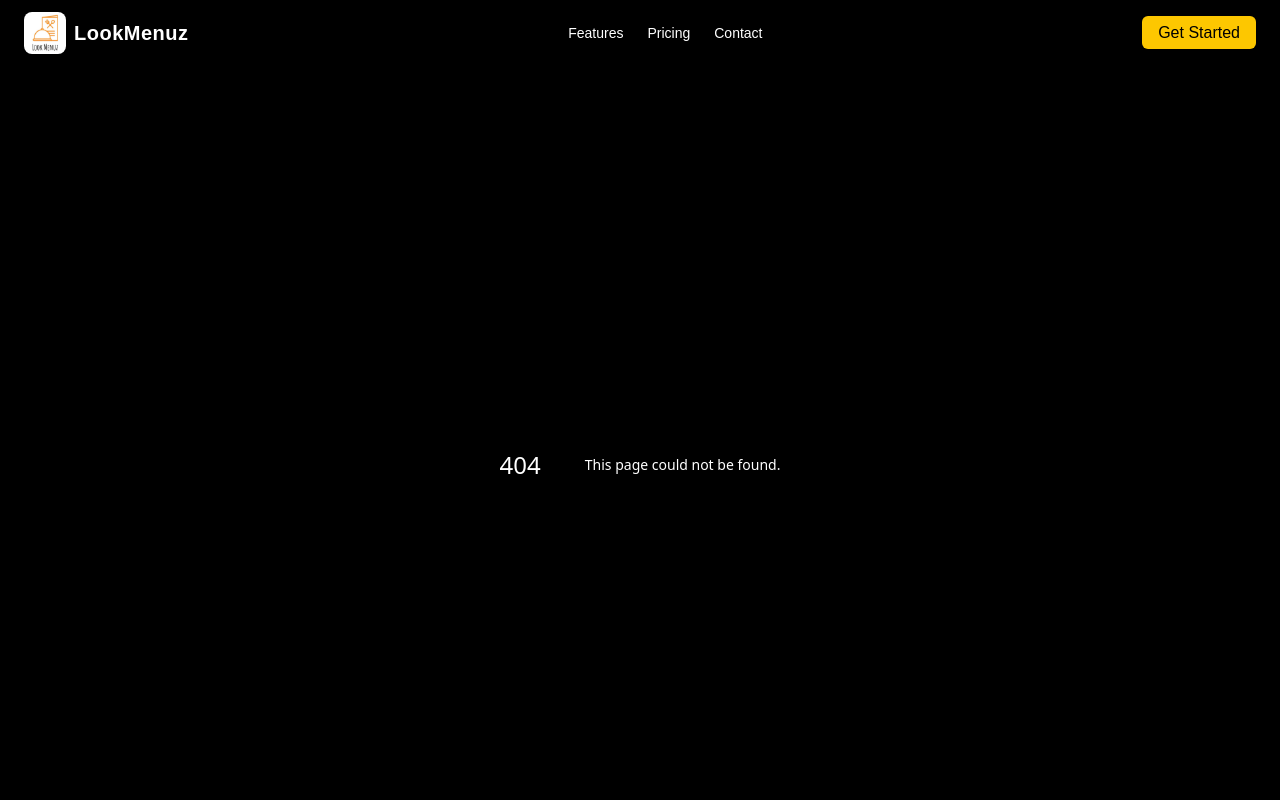
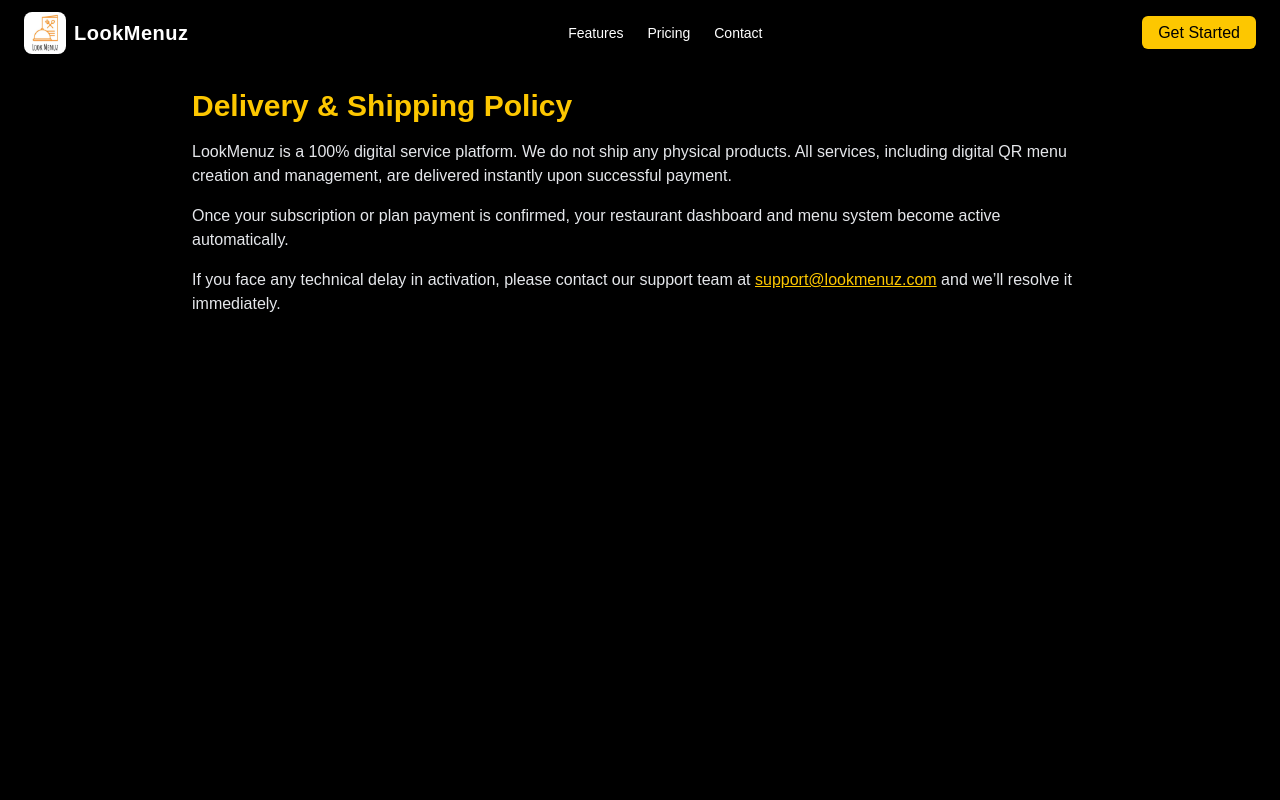
Before and after one commit to Zayed-Attar/lookmenuz-site, a Next.js app: page /delivery-policy in a window 1280 px wide. Before the commit this address had no page. Shown: the top 800 px of the page. Built offline with nearby package versions, Linux system fonts and the light colour scheme.

Commit message:
Add delivery-policy page

```diff
--- /dev/null
+++ b/src/pages/delivery-policy.tsx
@@ -0,0 +1,46 @@
+import Head from "next/head";
+
+export default function DeliveryPolicy() {
+  return (
+    <>
+      <Head>
+        <title>Delivery & Shipping Policy | LookMenuz</title>
+        <meta
+          name="description"
+          content="LookMenuz is a fully digital platform providing instant online access to your restaurant's digital QR menu and management tools."
+        />
+      </Head>
+
+      <main className="bg-black text-gray-200 min-h-screen p-6">
+        <div className="max-w-4xl mx-auto">
+          <h1 className="text-3xl font-bold text-yellow-400 mb-4">
+            Delivery & Shipping Policy
+          </h1>
+
+          <p className="mb-4">
+            LookMenuz is a 100% digital service platform. We do not ship any
+            physical products. All services, including digital QR menu creation
+            and management, are delivered instantly upon successful payment.
+          </p>
+
+          <p className="mb-4">
+            Once your subscription or plan payment is confirmed, your restaurant
+            dashboard and menu system become active automatically.
+          </p>
+
+          <p>
+            If you face any technical delay in activation, please contact our
+            support team at{" "}
+            <a
+              href="mailto:support@lookmenuz.com"
+              className="text-yellow-400 underline"
+            >
+              support@lookmenuz.com
+            </a>{" "}
+            and we’ll resolve it immediately.
+          </p>
+        </div>
+      </main>
+    </>
+  );
+}
--- a/src/pages/shipping-delivery-policy.tsx
+++ /dev/null
@@ -1,44 +0,0 @@
-import Head from "next/head";
-
-export default function DeliveryPolicy() {
-  return (
-    <>
-      <Head>
-        <title>Delivery & Shipping Policy | LookMenuz</title>
-        <meta
-          name="description"
-          content="LookMenuz provides fully digital services. Learn about our delivery and activation policy for online products."
-        />
-      </Head>
-
-      <main className="p-6 text-gray-200 bg-black min-h-screen">
-        <h1 className="text-3xl font-bold text-yellow-400 mb-4">
-          Delivery & Shipping Policy
-        </h1>
-
-        <p>
-          LookMenuz is a 100% digital SaaS platform providing QR-based menu and
-          restaurant management services. We do not deliver or ship any physical
-          goods.
-        </p>
-
-        <p>
-          Upon successful payment, your account is instantly activated, and you
-          receive immediate access to your LookMenuz dashboard and features.
-        </p>
-
-        <p>
-          In case of any delay or technical issues, please contact our support
-          team at{" "}
-          <a
-            href="mailto:support@lookmenuz.com"
-            className="text-yellow-400 underline"
-          >
-            support@lookmenuz.com
-          </a>
-          .
-        </p>
-      </main>
-    </>
-  );
-}
--- a/src/pages/shipping-policy.tsx
+++ /dev/null
@@ -1,44 +0,0 @@
-import Head from "next/head";
-
-export default function ShippingPolicy() {
-  return (
-    <>
-      <Head>
-        <title>Shipping Policy | LookMenuz</title>
-        <meta
-          name="description"
-          content="LookMenuz is a fully digital platform offering instant online services without any physical shipping."
-        />
-      </Head>
-
-      <main className="p-6 text-gray-200 bg-black min-h-screen">
-        <h1 className="text-3xl font-bold text-yellow-400 mb-4">
-          Shipping Policy
-        </h1>
-
-        <p>
-          LookMenuz is a 100% digital service. We do not ship any physical
-          products. All services, including menu management and digital QR menu
-          access, are delivered instantly via our online platform.
-        </p>
-
-        <p>
-          Once your payment is confirmed, your restaurant account is activated
-          automatically, and you can immediately begin managing your digital
-          menu.
-        </p>
-
-        <p>
-          For any concerns about service delivery or activation, contact us at{" "}
-          <a
-            href="mailto:support@lookmenuz.com"
-            className="text-yellow-400 underline"
-          >
-            support@lookmenuz.com
-          </a>
-          .
-        </p>
-      </main>
-    </>
-  );
-}
```
